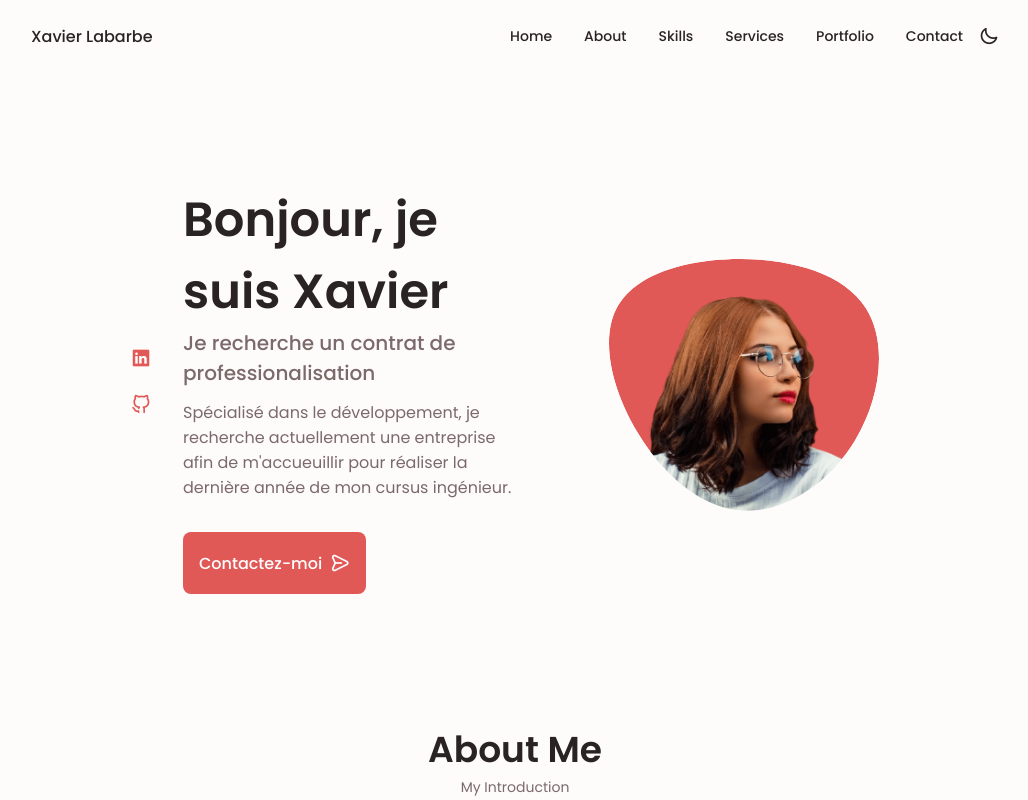
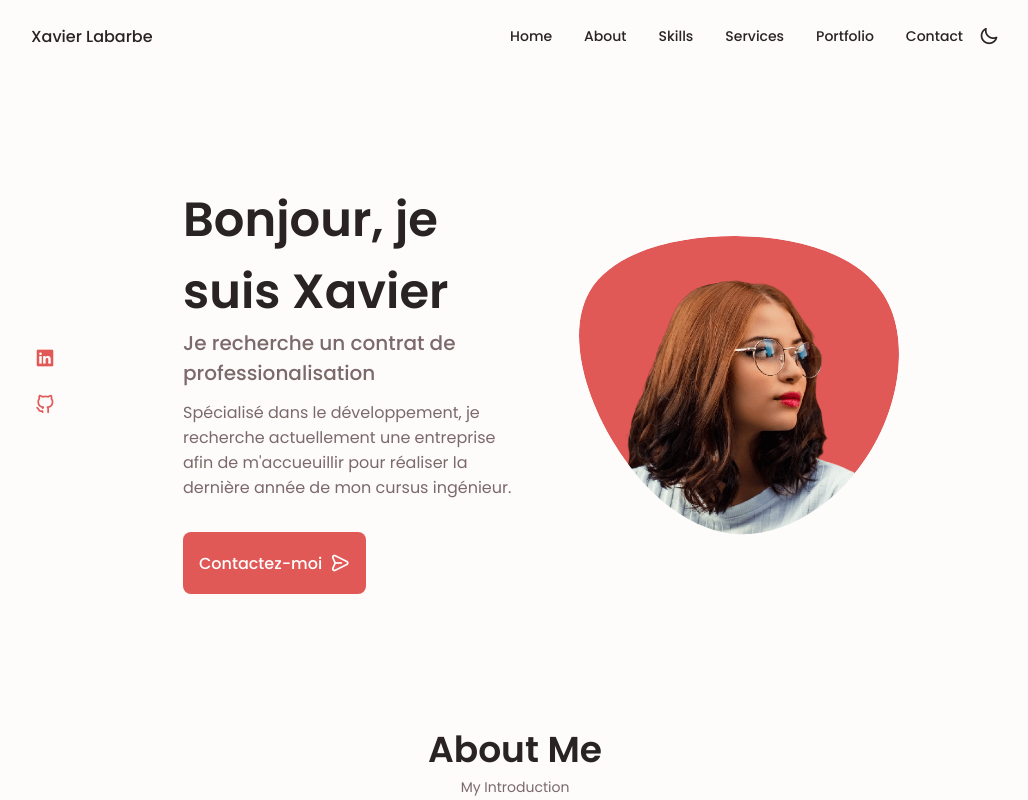
Before and after one commit to Xavier-Labarbe/cv-nextjs, a Next.js app: page / in a window 1280 px wide. Shown: the top 800 px of the page, without its empty margins (125-1153 px from the left). Built offline with nearby package versions, Linux system fonts and the light colour scheme.

Commit message:
added media queries for big screen (>1024px)

```diff
--- a/styles/contact.css
+++ b/styles/contact.css
@@ -50,3 +50,13 @@
         grid-template-columns: repeat(2, 1fr);
     }
 }
+
+@media screen and (min-width: 1024px){
+    .contact__form{
+      width: 460px;
+    }
+
+    .contact__inputs{
+        grid-template-columns: repeat(2, 1fr);
+    }
+}
--- a/styles/footer.css
+++ b/styles/footer.css
@@ -82,3 +82,9 @@
         margin-top: 4.5rem;
     }
 }
+
+@media screen and (min-width: 1024px){
+    .footer__container{
+      padding: 0;
+    }
+}
--- a/styles/globals.css
+++ b/styles/globals.css
@@ -286,3 +286,10 @@ body.dark-theme{
     margin-left: auto;
   }
 }
+
+@media screen and (min-width: 1024px){
+  .header,
+  main{
+    padding: 0;
+  }
+}
--- a/styles/home.css
+++ b/styles/home.css
@@ -122,3 +122,13 @@
         width: 270px;
     }
 }
+
+@media screen and (min-width: 1024px){
+    .home__blob{
+      width: 320px;
+    }
+
+    .home__social{
+        transform: translateX(-6rem);
+    }
+}
--- a/styles/portfolio.css
+++ b/styles/portfolio.css
@@ -40,3 +40,9 @@
         align-items: center;
     }
 }
+
+@media screen and (min-width: 1024px){
+    .portfolio__content{
+      column-gap: 5rem;
+    }
+}
--- a/styles/services.css
+++ b/styles/services.css
@@ -133,3 +133,9 @@
         width: 450px;
     }
 }
+
+@media screen and (min-width: 1024px){
+    .services__container{
+      grid-template-columns: repeat(3, 238px);
+    }
+}
```
